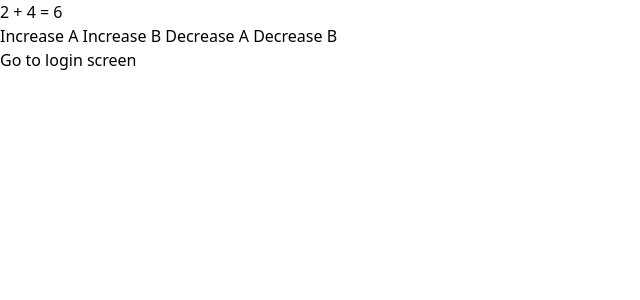
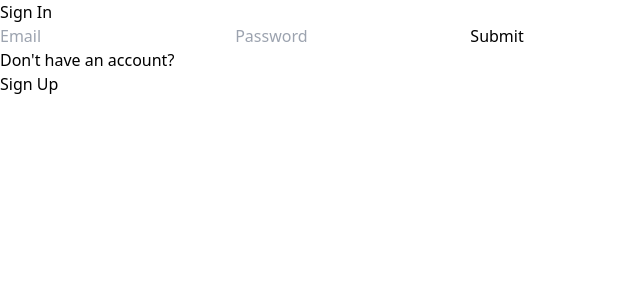
Before and after one commit to danielreedy21/map-marker, a SvelteKit app: page / in a window 1280 px wide. Shown: the top 300 px of the page, without its empty margins (0-640 px from the left). Built offline with nearby package versions, Linux system fonts and the light colour scheme; no server answers.

Commit message:
added page for auth with email

```diff
--- a/src/app.html
+++ b/src/app.html
@@ -6,6 +6,13 @@
 	<link rel="icon" href="%sveltekit.assets%/favicon.png" />
 	<meta name="viewport" content="width=device-width" />
 	%sveltekit.head%
+	<style>
+		* {
+			box-sizing: border-box;
+			margin: 0;
+			padding: 0;
+		}
+	</style>
 </head>
 
 <body data-sveltekit-preload-data="hover">
--- /dev/null
+++ b/src/components/Auth.svelte
@@ -0,0 +1,52 @@
+<script>
+	let register = false;
+	let email = '';
+	let password = '';
+	let confirmPassword = '';
+</script>
+
+<div class="flex flex-col items-center justify-center">
+	<h1>{register ? 'Sign Up' : 'Sign In'}</h1>
+
+	<form action="" class="flex flex-col">
+		<label>
+			<input bind:value={email} type="text" placeholder="Email" />
+		</label>
+
+		<label>
+			<input bind:value={password} type="text" placeholder="Password" />
+		</label>
+
+		{#if register}
+			<label>
+				<input bind:value={confirmPassword} type="password" placeholder="Confirm Password" />
+			</label>
+		{/if}
+
+		<button class="bg-gray-500">Submit</button>
+	</form>
+
+	{#if register}
+		<div
+			class="cursor-pointer"
+			on:click={() => {
+				register = false;
+			}}
+			on:keydown={() => {}}
+		>
+			Already have an account?
+			<p class="bg-gray-400">Log in</p>
+		</div>
+	{:else}
+		<div
+			class="cursor-pointer"
+			on:click={() => {
+				register = true;
+			}}
+			on:keydown={() => {}}
+		>
+			Don't have an account?
+			<p class="bg-gray-400">Sign Up</p>
+		</div>
+	{/if}
+</div>
--- a/src/components/FirebaseTest.svelte
+++ b/src/components/FirebaseTest.svelte
@@ -12,5 +12,5 @@
 	var firebaseui = require('firebaseui');
 	var firebase = require('firebase/app');
 
-	var ui = new firebaseui.auth.AuthUI(firebase.auth());
+	// var ui = new firebaseui.auth.AuthUI(firebase.auth());
 </script>
--- a/src/components/Map.svelte
+++ b/src/components/Map.svelte
@@ -12,7 +12,7 @@
 
 	onMount(() => {
 		const loader = new Loader({
-			apiKey: 'AIzaSyC4cyPSREETc0xru4HcwURRDkIsmYlsHok',
+			apiKey: import.meta.env.VITE_GOOGLEAPIKEY,
 			version: 'weekly',
 			libraries: ['places']
 		});
--- a/src/lib/firebase/firebase.client.js
+++ b/src/lib/firebase/firebase.client.js
@@ -1,11 +1,9 @@
 import { getApps, getApp, deleteApp, initializeApp } from 'firebase/app';
-import { getAnalytics } from "firebase/analytics";
+// import { getAnalytics } from "firebase/analytics";
 import { getAuth, setPersistence, inMemoryPersistence } from 'firebase/auth';
 // TODO: Add SDKs for Firebase products that you want to use
 // https://firebase.google.com/docs/web/setup#available-libraries
 
-// Your web app's Firebase configuration
-// For Firebase JS SDK v7.20.0 and later, measurementId is optional
 const firebaseConfig = {
   apiKey: import.meta.env.VITE_APIKEY,
   authDomain: import.meta.env.VITE_AUTHDOMAIN,
@@ -28,4 +26,4 @@ if (!getApps().length) {
 
 // exporting our sdks
 export const auth = getAuth(firebaseApp);
-export const analytics = getAnalytics(firebaseApp);
+// export const analytics = getAnalytics(firebaseApp);
--- a/src/routes/+layout.svelte
+++ b/src/routes/+layout.svelte
@@ -1,5 +1,19 @@
 <script>
 	import '../app.css';
+	import { onMount } from 'svelte';
+	import { auth } from '../lib/firebase/firebase.client';
+	import { authStore } from '../stores/authStore';
+
+	onMount(() => {
+		const unsubscribe = auth.onAuthStateChanged((user) => {
+			console.log(user);
+			authStore.update((curr) => {
+				return { ...curr, isLoading: false, currentUser: user };
+			});
+		});
+	});
 </script>
 
-<slot />
+<main class="justify-center items-center bg-gray-300 flex flex-col min-h-screen ">
+	<slot />
+</main>
--- a/src/routes/+page.svelte
+++ b/src/routes/+page.svelte
@@ -1,11 +1,14 @@
 <!-- main page -->
 <script>
 	// import Map from '../components/Map.svelte';
-	import MathExperiment from '../components/MathExperiment.svelte';
+	// import MathExperiment from '../components/MathExperiment.svelte';
+	import Auth from '../components/Auth.svelte';
 </script>
 
-<MathExperiment />
-<a href="/login"> Go to login screen </a>
+<Auth />
+<!-- <MathExperiment /> -->
+<!-- <Map /> -->
+<!-- <a href="/login"> Go to login screen </a> -->
 
 <!-- we need to say here "if user is not logged in, then take them to the login screen, else take them to the homepage" -->
 
--- /dev/null
+++ b/src/stores/authStore.js
@@ -0,0 +1,26 @@
+import { createUserWithEmailAndPassword, signOut, updateEmail, sendPasswordResetEmail, updatePassword } from 'firebase/auth';
+import { writable } from 'svelte/store';
+import { auth } from '../lib/firebase/firebase.client';
+
+export const authStore = writable({
+  isLoading: true,
+  currentUser: null
+})
+
+export const authHandlers = {
+  signup: async (email, password) => {
+    await createUserWithEmailAndPassword(auth, email, password)
+  },
+  logout: async () => {
+    await signOut(auth)
+  },
+  resetPassword: async (email) => {
+    await sendPasswordResetEmail(auth, email)
+  },
+  updateEmail: async (email) => {
+    await updateEmail(auth, email)
+  },
+  updatePassword: async (password) => {
+    await updatePassword(auth, password)
+  }
+}
```
Also changed, not shown: src/lib/firebaseConfig.js (deleted, +0 -9 lines).
